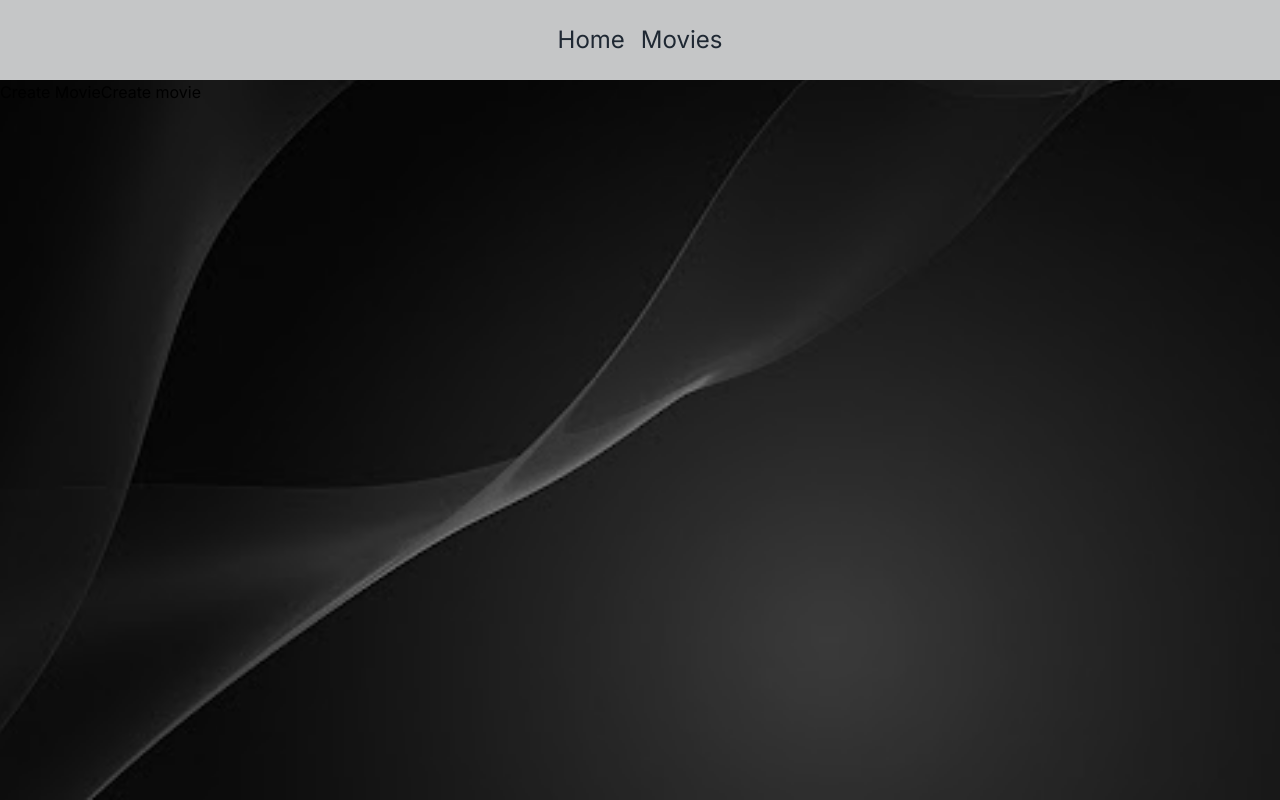
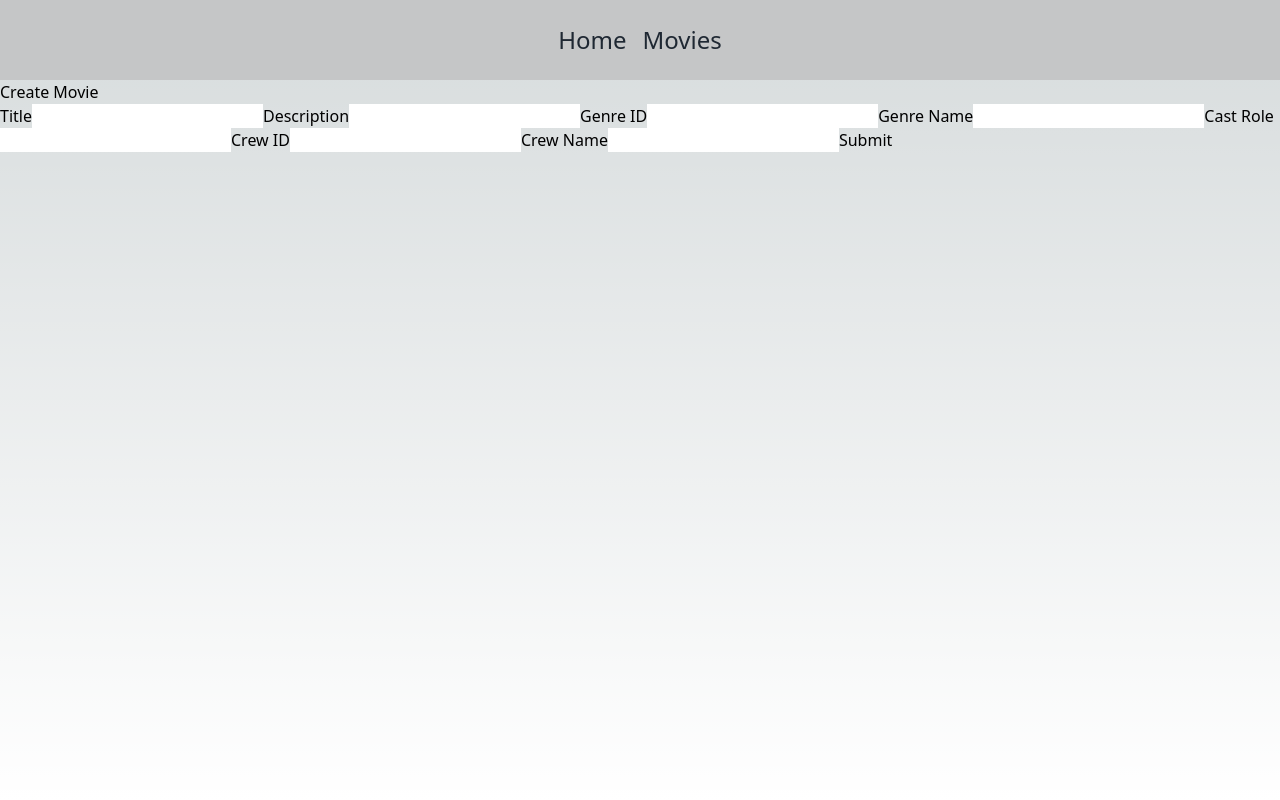
Before and after one commit to OctaFloare/flitnext-2024, a Next.js app: page /create-movie in a window 1280 px wide. Built offline with nearby package versions, Linux system fonts and the light colour scheme.

Commit message:
Handle mvie Post request:  -  Add logic to check if a movie with the same title and genre ID already exists  - Display error message

```diff
--- a/package.json
+++ b/package.json
@@ -13,9 +13,11 @@
     "@tanstack/react-query-devtools": "^5.0.0-alpha.91",
     "axios": "^1.7.2",
     "cors": "^2.8.5",
+    "formik": "^2.4.6",
     "next": "14.2.4",
     "react": "^18",
-    "react-dom": "^18"
+    "react-dom": "^18",
+    "yup": "^1.4.0"
   },
   "devDependencies": {
     "eslint": "^8",
--- a/src/app/containers/create-movie/index.jsx
+++ b/src/app/containers/create-movie/index.jsx
@@ -1,28 +1,36 @@
-'use client'
+import { useMutation } from "@tanstack/react-query";
+import axios from "axios";
+import MovieForm from "./movieForm";
 
-import { useMutation } from "@tanstack/react-query"
-import axios from "axios"
-
-const createMovie = async () => {
-    const response = await axios.post('/api/movies', {id: 7, name: "Dune" })
-
-    return response.data
-}
+const createMovie = async (movieData) => {
+  const response = await axios.post("/api/movies", movieData);
+  return response.data;
+};
 
 export const CreateMovie = () => {
-    const { mutate, data, isSuccess, isError, error } = useMutation({
-        mutationFn: createMovie,
-        mutationKey: ["create-movie"]
-    })
+  const { mutate, data, isSuccess, isError, error } = useMutation({
+    mutationFn: createMovie,
+    mutationKey: ["create-movie"],
+  });
 
-    return <>
-        {isError && <div className="text-red-600">{error.message}</div>}
-        <button onClick={() => mutate()}>Create movie</button>
-        {isSuccess && <div>
-            Newly created movie
-            <p>This is id: {data.id}</p>
-            <p>This is movie name: {data.name}</p>
-            </div>}
+  function handleMovieSubmit(data) {
+    mutate(data);
+  }
+
+  return (
+    <>
+      <MovieForm handleSubmit={handleMovieSubmit} />
+      {isError && (
+        <div className="text-red-600">
+          {error.response?.data?.message || "An error occurred"}
+        </div>
+      )}
+      {isSuccess && (
+        <div>
+          Newly created movie
+          <p>Movie name: {data.title}</p>
+        </div>
+      )}
     </>
-
-}
+  );
+};
--- a/src/app/create-movie/page.jsx
+++ b/src/app/create-movie/page.jsx
@@ -1,10 +1,15 @@
+'use client'
 import { CreateMovie } from "../containers/create-movie"
 
+
 const CreateMoviePage = () => {
-    return <div>
-        Create Movie
-        <CreateMovie />
+
+    return ( <div>
+        <h1>Create Movie</h1>
+         <CreateMovie  />
         </div>
-}
+    );
+
+};
 
 export default CreateMoviePage
--- a/src/app/layout.js
+++ b/src/app/layout.js
@@ -14,7 +14,7 @@ export default function RootLayout({ children }) {
   return (
     <html lang="en" className="h-full">
       <body
-        className={`${inter.className} bg-[url('../assets/background.jpg')] h-full bg-center bg-cover bg-no-repeat`}
+       // className={`${inter.className} bg-[url('../assets/background.jpg')] h-full bg-center bg-cover bg-no-repeat`}
       >
         <Providers>
           <Header />
--- a/src/pages/api/movies.js
+++ b/src/pages/api/movies.js
@@ -16,11 +16,13 @@ const handler = (req, res) => {
       const data = JSON.parse(fs.readFileSync(dataFilePath, "utf8"));
 
       const alreadyExists = data.some(
-        (movie) => movie.id === newData.id || movie.name === newData.name,
+        (movie) =>
+          movie.title === newData.title &&
+          movie.genres.id === newData.genres.id
       );
 
       if (alreadyExists) {
-        res.status(419).end("The movie already exists");
+        res.status(419).json({ message: "The movie already exists" });
         return;
       }
       data.push(newData);
@@ -29,7 +31,7 @@ const handler = (req, res) => {
 
       res.status(200).json(newData);
     } catch {
-      res.status(500).end("Something went wrong");
+      res.status(500).end("Something went wrong" );
     }
 
     return;
```
Also changed, not shown: 1 other file (tests, documents, lock files or other folders).
